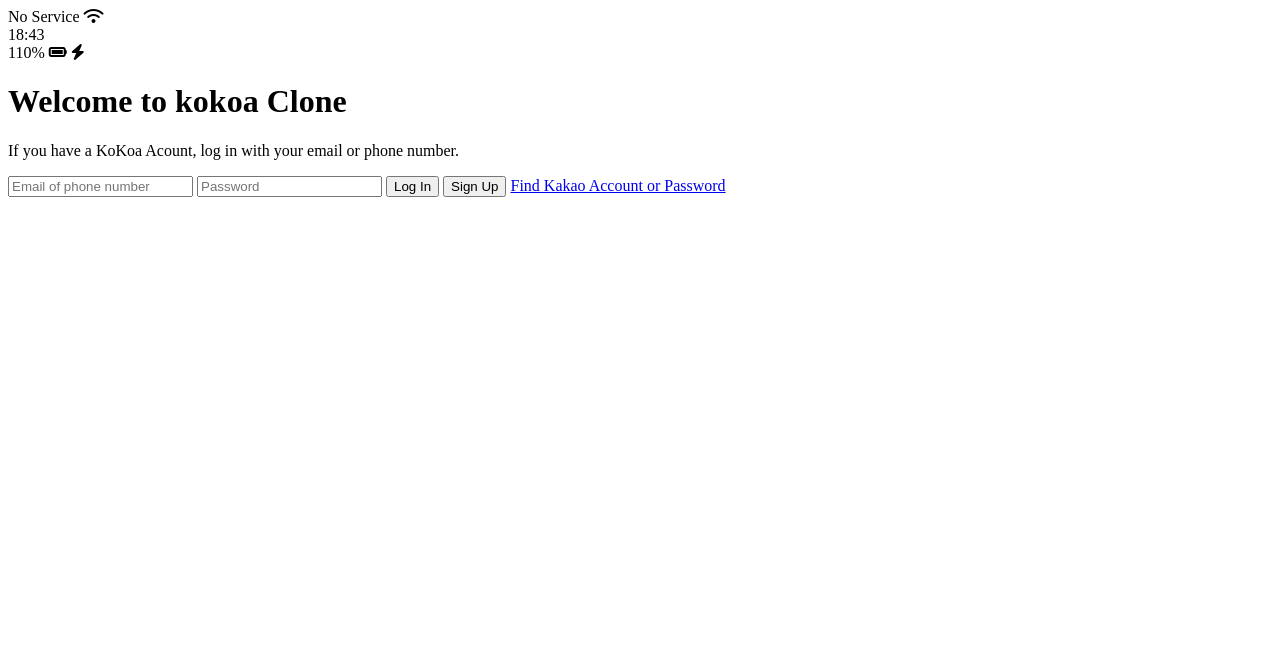
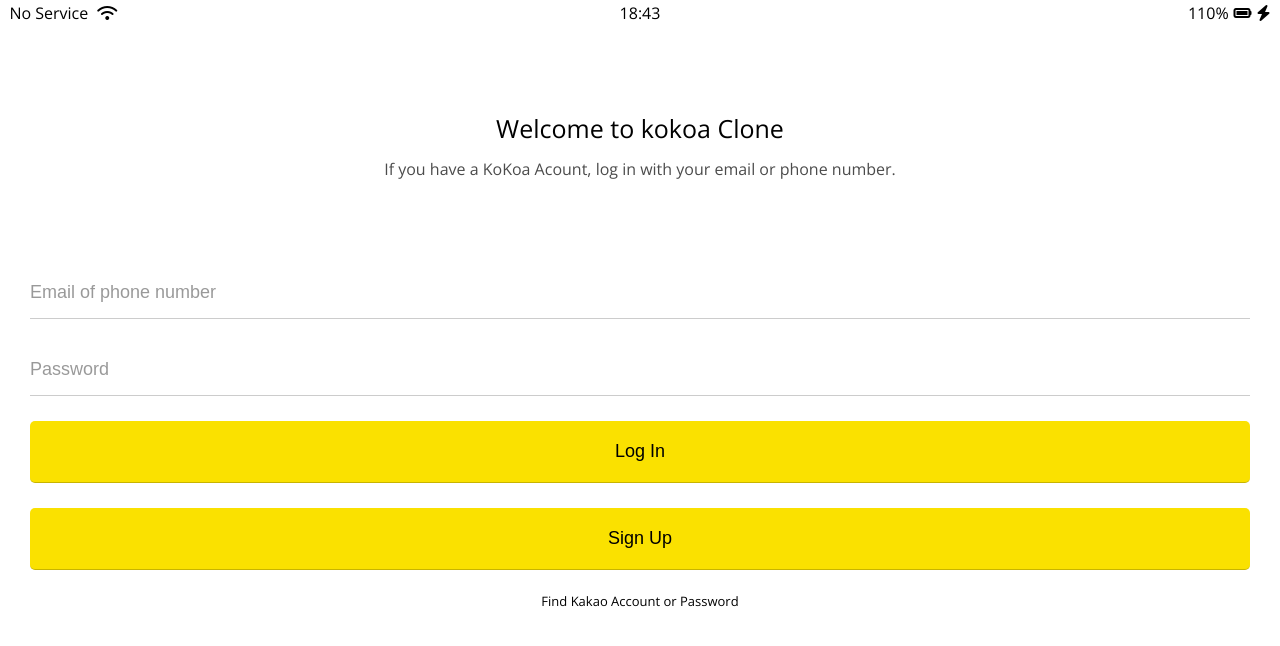
Before and after one commit to moonster77/kokoa-clone-2020, a plain HTML site: page index.html in a window 1280 px wide. Drawn offline with nearby package versions, Linux system fonts and the light colour scheme.

Commit message:
kokoa-2020 update(11-19-1)

```diff
--- /dev/null
+++ b/css/reset.css
@@ -0,0 +1,128 @@
+html,
+body,
+div,
+span,
+applet,
+object,
+iframe,
+h1,
+h2,
+h3,
+h4,
+h5,
+h6,
+p,
+blockquote,
+pre,
+a,
+abbr,
+acronym,
+address,
+big,
+cite,
+code,
+del,
+dfn,
+em,
+img,
+ins,
+kbd,
+q,
+s,
+samp,
+small,
+strike,
+strong,
+sub,
+sup,
+tt,
+var,
+b,
+u,
+i,
+center,
+dl,
+dt,
+dd,
+ol,
+ul,
+li,
+fieldset,
+form,
+label,
+legend,
+table,
+caption,
+tbody,
+tfoot,
+thead,
+tr,
+th,
+td,
+article,
+aside,
+canvas,
+details,
+embed,
+figure,
+figcaption,
+footer,
+header,
+hgroup,
+menu,
+nav,
+output,
+ruby,
+section,
+summary,
+time,
+mark,
+audio,
+video {
+  margin: 0;
+  padding: 0;
+  border: 0;
+  font-size: 100%;
+  font: inherit;
+  vertical-align: baseline;
+}
+/* HTML5 display-role reset for older browsers */
+article,
+aside,
+details,
+figcaption,
+figure,
+footer,
+header,
+hgroup,
+menu,
+nav,
+section {
+  display: block;
+}
+body {
+  line-height: 1;
+}
+ol,
+ul {
+  list-style: none;
+}
+blockquote,
+q {
+  quotes: none;
+}
+blockquote:before,
+blockquote:after,
+q:before,
+q:after {
+  content: "";
+  content: none;
+}
+table {
+  border-collapse: collapse;
+  border-spacing: 0;
+}
+
+input:focus {
+  outline: none;
+}
--- /dev/null
+++ b/css/status-bar.css
@@ -0,0 +1,23 @@
+.status-bar {
+  display: flex;
+  justify-content: center;
+  padding: 5px 3px;
+}
+.status-bar__column {
+  width: 33%;
+}
+.status-bar__column:first-child span {
+  margin-right: 5px;
+}
+.status-bar__column:nth-child(2) {
+  display: flex;
+  justify-content: center;
+}
+.status-bar__column:last-child {
+  display: flex;
+  justify-content: flex-end;
+  align-items: center;
+}
+.status-bar__column .fa-battery-full {
+  margin: 0px 5px;
+}
--- /dev/null
+++ b/css/styles.css
@@ -0,0 +1,62 @@
+@import url("https://fonts.googleapis.com/css2?family=Open+Sans:wght@400;600&display=swap");
+@import "reset.css";
+@import "status-bar.css";
+@import "variables.css";
+
+body {
+  font-family: "Open Sans", sans-serif;
+}
+
+.welcome-header {
+  margin: 90px 0px;
+  text-align: center;
+  display: flex;
+  flex-direction: column;
+  align-items: center;
+}
+.welcome-header__title {
+  margin-bottom: 20px;
+  font-size: 25px;
+}
+.welcome-header__text {
+  width: 60%;
+  opacity: 0.7;
+}
+
+#login-form {
+  display: flex;
+  flex-direction: column;
+  margin: 0px 30px;
+}
+#login-form input {
+  border: none;
+  padding: 15px 0px;
+  font-size: 18px;
+  border-bottom: 1px solid rgba(0, 0, 0, 0.2);
+  margin-bottom: 25px;
+  transition: border-color 0.3s ease-in-out;
+}
+#login-form input:not([type="submit"]) {
+  border-bottom: 1px solid rgba(0, 0, 0, 0.2);
+  transition: border-color 0.3s ease-in-out;
+}
+#login-form input::placeholder {
+  color: rgba(0, 0, 0, 0.4);
+}
+#login-form input:focus {
+  border-color: var(--yellow);
+}
+
+#login-form input[type="submit"] {
+  background-color: var(--yellow);
+  cursor: pointer;
+  padding: 20px 0px;
+  border-radius: 5px;
+}
+
+#login-form a {
+  text-align: center;
+  text-decoration: none;
+  color: inherit;
+  font-size: 13px;
+}
--- /dev/null
+++ b/css/variables.css
@@ -0,0 +1,3 @@
+:root {
+  --yellow: #fae100;
+}
--- a/index.html
+++ b/index.html
@@ -1,12 +1,13 @@
 <!DOCTYPE html>
 <html lang="en">
   <head>
-    <meta charset="UTF-8">
-    <meta name="viewport" content="width=device-width, initial-scale=1.0">
+    <link rel="stylesheet" href="css/styles.css" />
+    <meta charset="UTF-8" />
+    <meta name="viewport" content="width=device-width, initial-scale=1.0" />
     <title>Welcome to Kokoa Talk</title>
   </head>
   <body>
-    <div id="status-bar">
+    <div class="status-bar">
       <div class="status-bar__column">
         <span>No Service</span>
         <i class="fas fa-wifi"></i>
@@ -24,7 +25,9 @@
     <div>
       <header class="welcome-header">
         <h1 class="welcome-header__title">Welcome to kokoa Clone</h1>
-            <p class="welcome-header__text">If you have a KoKoa Acount, log in with your email or phone number.</p>
+        <p class="welcome-header__text">
+          If you have a KoKoa Acount, log in with your email or phone number.
+        </p>
       </header>
       <form id="login-form">
         <input type="text" placeholder="Email of phone number" />
@@ -33,7 +36,10 @@
         <input type="submit" value="Sign Up" />
         <a href="#">Find Kakao Account or Password</a>
       </form>
-        <script src="https://kit.fontawesome.com/6478f529f2.js" crossorigin="anonymous"></script>
+      <script
+        src="https://kit.fontawesome.com/6478f529f2.js"
+        crossorigin="anonymous"
+      ></script>
     </div>
   </body>
 </html>
```
Lines whose indentation alone changed are shown as unchanged.
